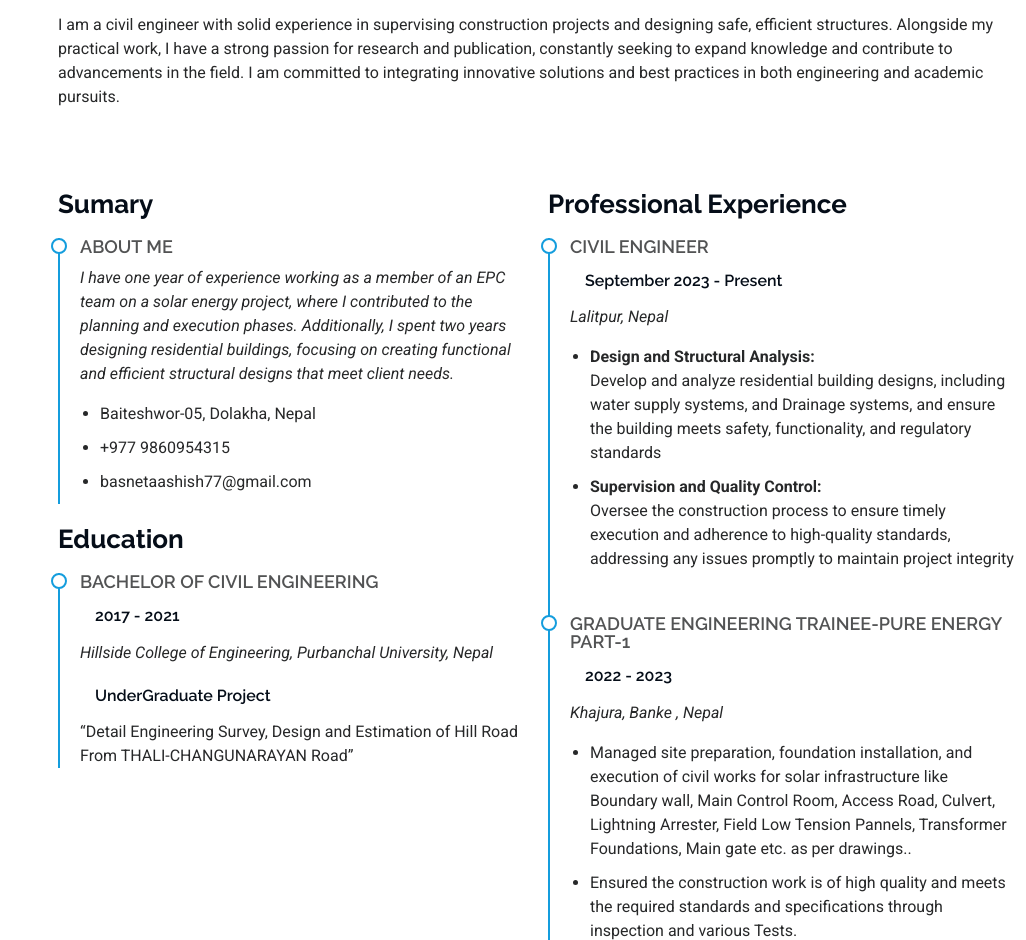
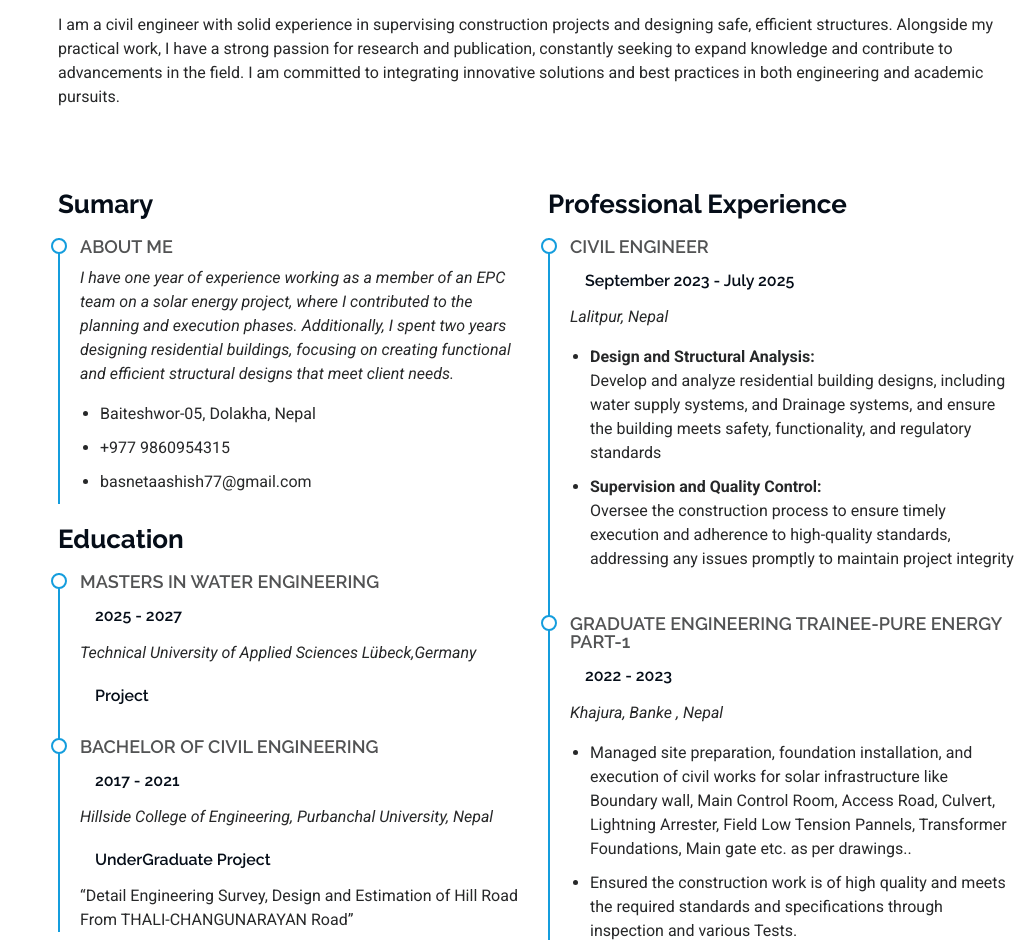
Before and after one commit to AashishBasnet-coder/aashish, a Flask app: page / in a window 1280 px wide. Shown: the part 2800-3740 px from the top of the page, without its empty margins (254-1280 px from the left). Run offline with Flask 3, Linux system fonts and the light colour scheme; some libraries are stand-ins or nearby versions.

Commit message:
Update index.html

```diff
--- a/templates/index.html
+++ b/templates/index.html
@@ -4,7 +4,7 @@
 <head>
   <meta charset="utf-8">
   <meta content="width=device-width, initial-scale=1.0" name="viewport">
-  <title>Index - iPortfolio Bootstrap Template</title>
+  <title>Aashish Basnet</title>
   <meta content="" name="description">
   <meta content="" name="keywords">
 
@@ -121,8 +121,8 @@
               </div>
               <div class="col-lg-6">
                 <ul>
-                  <li><i class="bi bi-chevron-right"></i> <strong>Age:</strong> <span>26</span></li>
-                  <li><i class="bi bi-chevron-right"></i> <strong>Degree:</strong> <span>Bacholors</span></li>
+                  <li><i class="bi bi-chevron-right"></i> <strong>Age:</strong> <span>27</span></li>
+                  <li><i class="bi bi-chevron-right"></i> <strong>Degree:</strong> <span>Bachelors-Civil Engineering</span></li>
                   <li><i class="bi bi-chevron-right"></i> <strong>Email:</strong> <span>basnetaashish77@gmail.com</span></li>
                   <li><i class="bi bi-chevron-right"></i> <strong>Freelance:</strong> <span>Available</span></li>
                 </ul>
@@ -305,6 +305,12 @@
             <h3 class="resume-title">Education</h3>
 
             <div class="resume-item">
+              <h4>Masters in Water Engineering</h4>
+              <h5>2025 - 2027</h5>
+              <p><em>Technical University of Applied Sciences Lübeck,Germany</em></p>
+              <h5>Project</h5>
+            </div>
+            <div class="resume-item">
               <h4>Bachelor of Civil Engineering</h4>
               <h5>2017 - 2021</h5>
               <p><em>Hillside College of Engineering, Purbanchal University, Nepal</em></p>
@@ -318,7 +324,7 @@
             <h3 class="resume-title">Professional Experience</h3>
             <div class="resume-item">
               <h4>Civil Engineer</h4>
-              <h5>September 2023 - Present</h5>
+              <h5>September 2023 - July 2025</h5>
               <p><em>Lalitpur, Nepal </em></p>
               <ul>
                 <li><b> Design and Structural Analysis:</b><br> Develop and analyze residential building designs,
```
